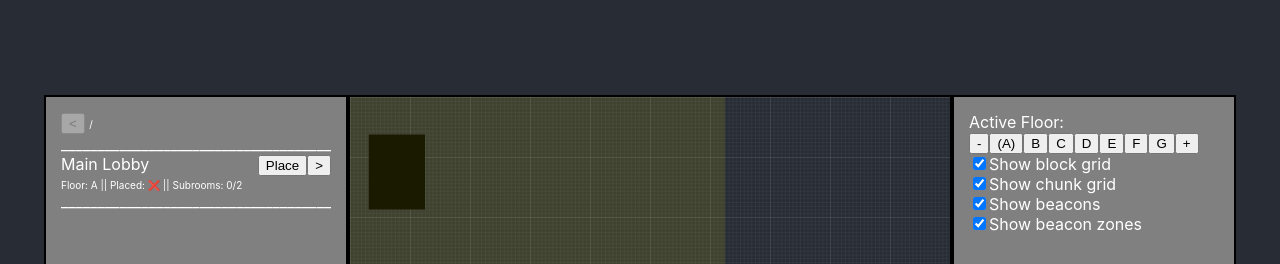
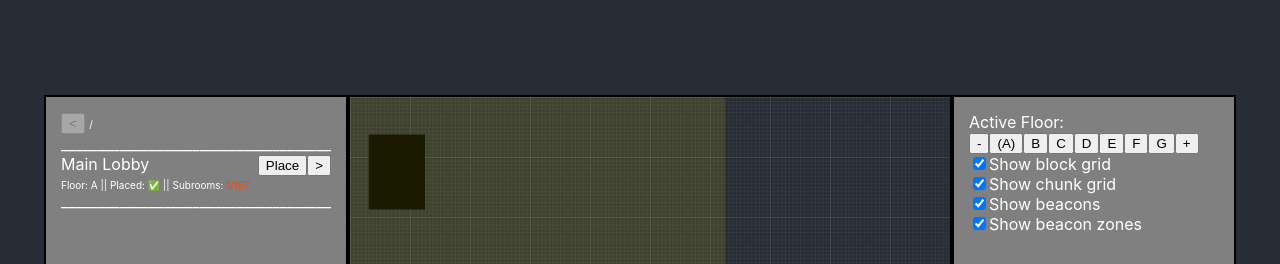
Before and after one commit to Frickitickitavi/mc-bank, a React (Create React App) app in the folder cad/: page / in a window 1280 px wide. Shown: the top 264 px of the page. Built offline with nearby package versions, Linux system fonts and the light colour scheme.

Commit message:
Recursive subroom calculation

```diff
--- a/cad/src/App.js
+++ b/cad/src/App.js
@@ -21,8 +21,8 @@ function App() {
     // A-G contain Rooms and Hallways
     // Global contains Beacons and Districts
     const [floors, setFloors] = useState({
-        A: [<Room x={5} y={10} w={15} h={20} />], // depth 0
-        B: [], // depth 1
+        A: [<Room x={5} y={10} w={15} h={20} room={{ name: "Main Lobby" }} />], // depth 0
+        B: [<Room x={39} y={50} w={50} h={30} room={{ name: "Items" }} /> ], // depth 1
         C: [], // depth 2
         D: [], // depth 3 w/o 4
         E: [], // depth 3 w/ 4
--- a/cad/src/TodoStats.js
+++ b/cad/src/TodoStats.js
@@ -1,20 +1,10 @@
 export default function TodoStats({ floors, todoPath }) {
-    const room = todoPath[todoPath.length - 1];
-
-    return <div className="todo-stats">Floor: {determineFloor(todoPath)} || Placed: {isPlaced(room, floors) ? "✅" : "❌"} || Subrooms: {room.subrooms?.filter(sr => isPlaced(sr, floors)).length ?? '0'}/{room.subrooms?.length ?? '0'}</div>
-}
-
-function isPlaced(room, floors) {
-    for (const floor in [floors.A, floors.B, floors.C, floors.D, floors.E, floors.F, floors.G]) {
-        if (floor.includes(r => r.name === room.name)) {
-            return true;
-        }
-    }
-    return false;
+    function isPlaced(roomName, floor) {
+        return floor.some(r => r.props.room.name === roomName);
     }
 
     function determineFloor(todoPath) {
-    switch (todoPath.length-2) {
+        switch (todoPath.length - 2) {
             case 0:
                 return "A";
             case 1:
@@ -22,7 +12,7 @@ function determineFloor(todoPath) {
             case 2:
                 return "C";
             case 3:
-            return todoPath[todoPath.length-1].subrooms ? "E" : "D";
+                return todoPath[todoPath.length - 1].subrooms ? "E" : "D";
             case 4:
                 return "F";
             case 5:
@@ -30,3 +20,30 @@ function determineFloor(todoPath) {
 
         }
     }
+
+    function countTotalSubrooms(room, recursivePath) {
+        return countSubroomsRecursively(room, false, recursivePath);
+    }
+
+    function countPlacedSubrooms(room, recursivePath) {
+        return countSubroomsRecursively(room, true, recursivePath);
+    }
+
+    function countSubroomsRecursively(room, placedOnly, recursivePath) {
+        const filter = placedOnly ? (sr) => isPlaced(sr.name, floors[determineFloor(recursivePath.concat(sr))]) : (sr) => true;
+
+        var accum = room.subrooms?.filter(filter).length ?? 0
+        for (const sr of (room.subrooms ?? [])) {
+            accum += countSubroomsRecursively(sr, placedOnly, recursivePath)
+        }
+        return accum;
+    }
+
+
+    const room = todoPath[todoPath.length - 1];
+    const floorName = determineFloor(todoPath);
+    const placedSubrooms = countPlacedSubrooms(room, todoPath);
+    const totalSubrooms = countTotalSubrooms(room, todoPath);
+
+    return <div className="todo-stats">Floor: {floorName} || Placed: {isPlaced(room.name, floors[floorName]) ? "✅" : "❌"} || Subrooms: <span className={`todo-subrooms-${placedSubrooms === totalSubrooms ? 'good' : 'bad'}`}>{placedSubrooms}/{totalSubrooms}</span></div>
+}
--- a/cad/src/index.css
+++ b/cad/src/index.css
@@ -60,3 +60,11 @@ code {
     float: left;
     padding-top: 5px;
 }
+
+.todo-subrooms-good {
+    color: lightgreen;
+}
+
+.todo-subrooms-bad {
+    color: orangered;
+}
```
Lines whose indentation alone changed are shown as unchanged.
